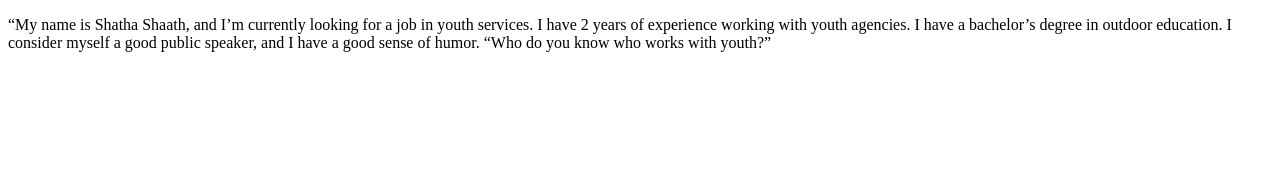
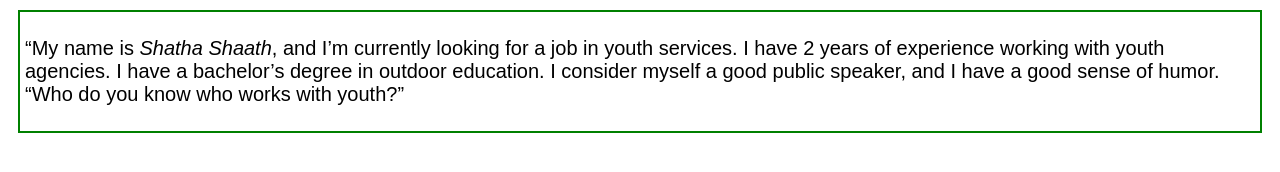
Before and after one commit to shathashaath/shatha, a plain HTML site: page aboutme.html in a window 1280 px wide. Drawn offline with Linux system fonts and the light colour scheme.

Commit message:
add Readme.md and modefied index.html

```diff
--- a/aboutme.html
+++ b/aboutme.html
@@ -1,13 +1,24 @@
 <!DOCTYPE html>
 <html>
+
 <head>
     <meta charset="utf-8">
     <title>About me</title>
     <link rel="stylesheet" href="css/style3.css" media="screen" title="no title" charset="utf-8">
 </head>
+
 <body>
+    <div class="my-class">
+
         <p>
-      “My name is Shatha Shaath, and I’m currently looking for a job in youth services. I have 2 years of experience working with youth agencies. I have a bachelor’s degree in outdoor education. I consider myself a good public speaker, and I have a good sense of humor. “Who do you know who works with youth?”
+            “My name is <em>Shatha Shaath</em>, and I’m currently looking for a job in youth services. I have 2 years of experience working with youth agencies. I have a bachelor’s degree in outdoor education. I consider myself a good public speaker,
+            and I have a good sense of humor. “Who do you know who works with youth?”
         </p>
+    </div>
+
+
+
+
 </body>
+
 </html>
--- a/css/style3.css
+++ b/css/style3.css
@@ -0,0 +1,9 @@
+.my-class {
+  border: 2px solid green;
+  padding: 5px;
+  margin: 10px;
+}
+p {
+  font-size: 20px;
+  font-family: sans-serif;
+}
```
Also changed, not shown: index.html (+1 -1 lines), 1 other file. Lines whose indentation alone changed are shown as unchanged.
